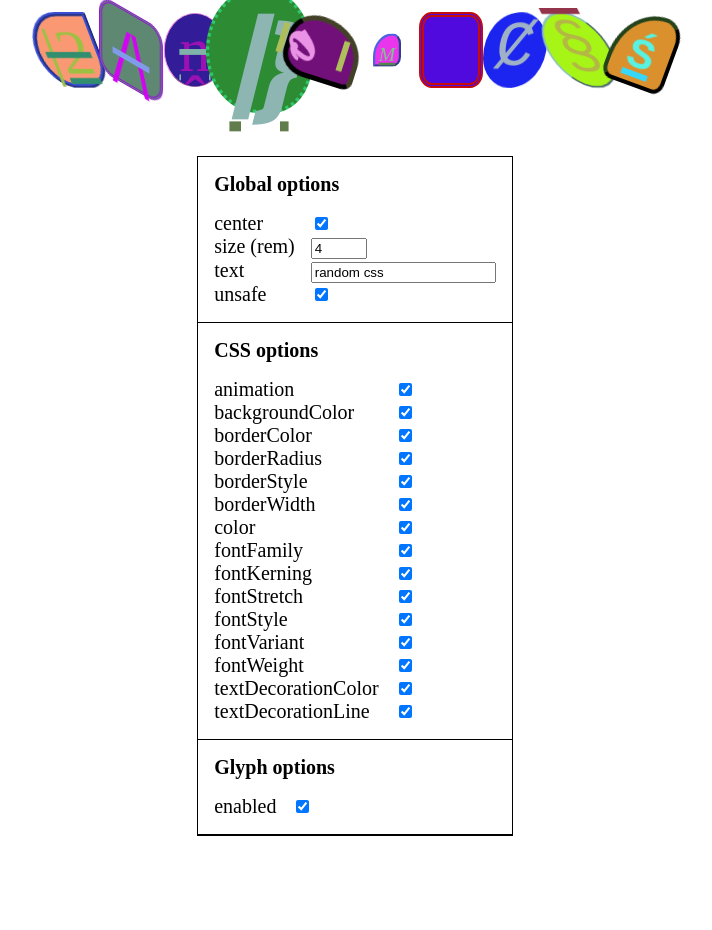
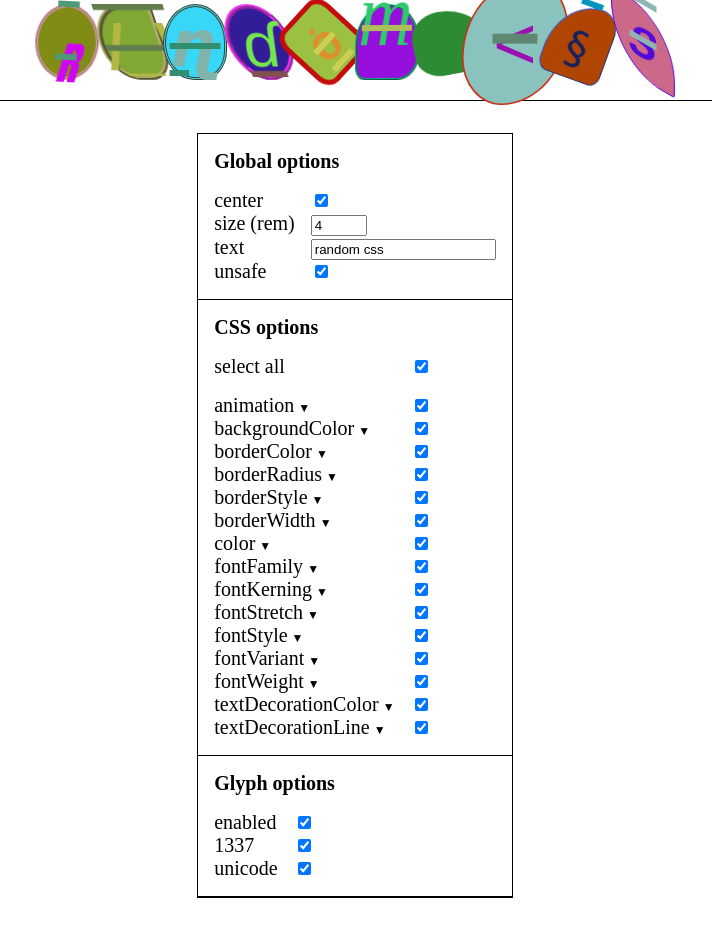
Before and after one commit to johnnytisdale/random-css, a React app: page / in a window 1280 px wide. Shown: the whole page, without its empty margins (285-997 px from the left). Before the commit the page ends 844 px from the top, so only its background shows below. Built offline with nearby package versions, Linux system fonts and the light colour scheme.

Commit message:
added 1337 and unicode options in glyph section of form

```diff
--- a/src/css/dev.css
+++ b/src/css/dev.css
@@ -1,12 +1,24 @@
+body {
+    margin: 0;
+}
+
 #app {
     text-align: center;
+}
+
+#top {
+    background-color: white;
+    border-bottom:    1px solid black;
+    padding-bottom:   1rem;
+    position:         sticky;
+    top:              0;
 }
 
 #dev-form {
     border:         1px solid black;
     display:        inline-block;
     font-size:      1.25rem;
-	margin-top:     4rem;
+	margin:         2rem 0;
 	text-align:     left;
 }
 
@@ -35,3 +47,23 @@
 #dev-form > .section > .options > .option > .label {
     padding-right: 1rem;
 }
+
+#select-all-css > div {
+    padding-bottom: 1rem;
+}
+
+.expandable:hover {
+    border-bottom: 1px dotted black;
+    border-top: 1px dotted black;
+    cursor: pointer;
+}
+
+.expandable:after {
+    content: "▼";
+    font-size: .75rem;
+    padding-left: .25rem;
+}
+
+.inactive {
+    color: gray;
+}
--- a/src/ts/CssOption.tsx
+++ b/src/ts/CssOption.tsx
@@ -32,7 +32,7 @@ export default abstract class CssOption extends React.Component <Props, State> {
     render() {
         return (
             <div className='option'>
-                <div className='label'>{this.props.name}</div>
+                <div className='label expandable'>{this.props.name}</div>
                 <div className='input'>
                     <input
                         type='checkbox'
--- a/src/ts/Form.tsx
+++ b/src/ts/Form.tsx
@@ -1,17 +1,19 @@
 //imports
 import * as React from "react";
-import RandomCSS from "./RandomCss";
-import CssOption from "./CssOption";
+import Checkbox   from "./Form/Checkbox";
+import RandomCSS  from "./RandomCss";
+import CssOption  from "./CssOption";
 
 //interfaces
 import {Options, defaultOptions} from './Options/Options';
-import CssOptions from "./Options/Randomizables/Css/CssOptions";
+import CssOptions                from "./Options/Randomizables/Css/CssOptions";
 
 //react component props
 interface Props {}
 
 //react component state
 interface State {
+    allCss:  boolean;
     options: Options;
 }
 
@@ -28,12 +30,54 @@ export default class Form extends React.Component <Props, State> {
         super(props);
 
         //initial state
-        this.state = {options: defaultOptions};
+        this.state = {
+            allCss:  true,
+            options: defaultOptions
+        };
+
+        //bind this to methods
+        this.areAllCssPropertiesEnabled = this.areAllCssPropertiesEnabled.bind(this);
+        this.toggleAllCss               = this.toggleAllCss.bind(this);
+        this.toggleCss                  = this.toggleCss.bind(this);
+    }
+
+    areAllCssPropertiesEnabled(): boolean {
+        let allEnabled = true;
+        Object.keys(defaultOptions.css).some(
+            (name: keyof CssOptions) => {
+                if (!this.state.options.css[name].enabled) {
+                    return allEnabled = false;
+                }
+            }
+        );
+        return allEnabled;
+    }
+
+    toggleAllCss(): void {
+        let options = this.state.options;
+        Object.keys(defaultOptions.css).map((name: keyof CssOptions) => {
+            options.css[name].enabled = !this.state.allCss;
+        });
+        this.setState({
+            allCss: !this.state.allCss,
+            options: options
+        });
+    }
+
+    //toggle randomization for an individual css property
+    toggleCss(name: keyof CssOptions): void {
+        let options = this.state.options;
+        options.css[name].enabled = !options.css[name].enabled;
+        this.setState({
+            allCss:  this.areAllCssPropertiesEnabled() ? true : false,
+            options: options
+        });
     }
 
     render(): React.ReactNode {
         return (
             <>
+                <div id="top">
                     <RandomCSS
                         center={this.state.options.global.center}
                         options={this.state.options}
@@ -41,6 +85,7 @@ export default class Form extends React.Component <Props, State> {
                         text={this.state.options.global.text}
                         unsafe={this.state.options.global.unsafe}
                     />
+                </div>
 
                 {/* dev form */}
                 <div id='dev-form'>
@@ -132,6 +177,20 @@ export default class Form extends React.Component <Props, State> {
                     <div className='section'>
                         <div className='title'>CSS options</div>
                         <div className='options'>
+
+                            {/* select all */}
+                            <div id='select-all-css' className='option'>
+                                <div className='label'>select all</div>
+                                <div className='input'>
+                                    <input
+                                        type='checkbox'
+                                        checked={this.state.allCss}
+                                        onChange={this.toggleAllCss}
+                                    />
+                                </div>
+                            </div>
+
+                            {/* individual properties */}
                             {
                                 Object.keys(defaultOptions.css).map((name: keyof CssOptions, i: number) => {
                                     return (
@@ -139,11 +198,7 @@ export default class Form extends React.Component <Props, State> {
                                             key={'CssOption-' + i}
                                             name={name}
                                             options={this.state.options.css[name]}
-                                            toggleEnabled={() => {
-                                                let options = this.state.options;
-                                                options.css[name].enabled = !options.css[name].enabled;
-                                                this.setState({options: options});
-                                            }}
+                                            toggleEnabled={() => this.toggleCss(name)}
                                         />
                                     );
                                 })
@@ -155,13 +210,12 @@ export default class Form extends React.Component <Props, State> {
                     <div className='section'>
                         <div className='title'>Glyph options</div>
                         <div className='options'>
-                            <div className='option'>
-                                <div className='label'>enabled</div>
-                                <div className='input'>
-                                    <input
-                                        type='checkbox'
+                            <Checkbox
+                                active={true}
                                 checked={this.state.options.glyph.enabled}
-                                        onChange={
+                                expandable={false}
+                                label="enabled"
+                                toggle={
                                     () => {
                                         let options = this.state.options;
                                         options.glyph.enabled = !options.glyph.enabled;
@@ -169,8 +223,32 @@ export default class Form extends React.Component <Props, State> {
                                     }
                                 }
                             />
-                                </div>
-                            </div>
+                            <Checkbox
+                                active={this.state.options.glyph.enabled}
+                                checked={this.state.options.glyph.leet}
+                                expandable={false}
+                                label="1337"
+                                toggle={
+                                    () => {
+                                        let options = this.state.options;
+                                        options.glyph.leet = !options.glyph.leet;
+                                        this.setState({options: options});
+                                    }
+                                }
+                            />
+                            <Checkbox
+                                active={this.state.options.glyph.enabled}
+                                checked={this.state.options.glyph.unicode}
+                                expandable={false}
+                                label="unicode"
+                                toggle={
+                                    () => {
+                                        let options = this.state.options;
+                                        options.glyph.unicode = !options.glyph.unicode;
+                                        this.setState({options: options});
+                                    }
+                                }
+                            />
                         </div>
                     </div>
 
--- /dev/null
+++ b/src/ts/Form/Checkbox.tsx
@@ -0,0 +1,58 @@
+//imports
+import * as React from "react";
+
+//react component props
+interface Props {
+    active:     boolean;
+    checked:    boolean;
+    expandable: boolean;
+    label:      string;
+    toggle:     React.ChangeEventHandler;
+}
+
+//react component state
+interface State {}
+
+//react component
+export default abstract class Checkbox extends React.Component <Props, State> {
+
+    //create new instance
+    constructor(props:Props) {
+
+        //allow access to this.props in constructor
+        super(props);
+
+        //initial state
+        this.state = {};
+
+    }
+
+    getClassName(): string {
+        let className = 'option';
+        if (!this.props.active) className += ' inactive';
+        return className;
+    }
+
+    getLabelClassName(): string {
+        let className = 'label';
+        if (this.props.expandable) className += ' expandable';
+        return className;
+    }
+
+    render() {
+        return (
+            <div className={this.getClassName()}>
+                <div className={this.getLabelClassName()}>{this.props.label}</div>
+                <div className='input'>
+                    <input
+                        type='checkbox'
+                        checked={this.props.checked}
+                        disabled={!this.props.active}
+                        onChange={this.props.toggle}
+                    />
+                </div>
+            </div>
+        );
+    }
+
+}
--- a/src/ts/Options/Options.ts
+++ b/src/ts/Options/Options.ts
@@ -140,7 +140,9 @@ const defaultOptions:Options = {
         }
     },
     glyph: {
-        enabled: true
+        enabled: true,
+        leet:    true,
+        unicode: true
     }
 }
 
--- a/src/ts/Options/Randomizables/GlyphOptions.ts
+++ b/src/ts/Options/Randomizables/GlyphOptions.ts
@@ -1,3 +1,6 @@
 import RandomizableOptions from "./RandomizableOptions";
 
-export default interface GlyphOptions extends RandomizableOptions {};
+export default interface GlyphOptions extends RandomizableOptions {
+    leet:    boolean;
+    unicode: boolean;
+};
--- a/src/ts/Randomizables/Glyph/Glyph.ts
+++ b/src/ts/Randomizables/Glyph/Glyph.ts
@@ -47,11 +47,28 @@ export default class Glyph extends Randomizable {
         return this.options.glyph;
     }
 
-    randomize() {
-        switch (this.getRandom(1,3)) {
-            case 1: this.value = this.getArrayElement(this.leet);       break;
-            case 2: this.value = this.getArrayElement(this.unicode);    break;
-            case 3: this.value = this.character;
+    randomize(): string {
+
+        const options = this.getOptions();
+
+        if (options.leet && options.unicode) {
+            switch (this.getRandom(1, 3)) {
+                case 1: this.value = this.getArrayElement(this.leet);    break;
+                case 2: this.value = this.getArrayElement(this.unicode); break;
+                case 3: this.value = this.character;
+            }
+        } else if (options.leet) {
+            switch (this.getRandom(1, 2)) {
+                case 1: this.value = this.getArrayElement(this.leet); break;
+                case 2: this.value = this.character;
+            }
+        } else if (options.unicode) {
+            switch (this.getRandom(1, 2)) {
+                case 1: this.value = this.getArrayElement(this.unicode); break;
+                case 2: this.value = this.character;
+            }
+        } else {
+            this.value = this.character;
         }
 
         return this.value;
--- a/src/ts/Randomizables/RandomizableFactory.ts
+++ b/src/ts/Randomizables/RandomizableFactory.ts
@@ -23,6 +23,10 @@ import TextDecorationLine   from './Css/Properties/TextDecorationLine';
 import CssOptions                   from '../Options/Randomizables/Css/CssOptions';
 import { Options, defaultOptions }  from '../Options/Options';
 
+//json
+import leet    from '../../json/leet.json';
+import unicode from '../../json/unicode.json'
+
 
 //define and export class
 export default class RandomizableFactory {
@@ -36,9 +40,15 @@ export default class RandomizableFactory {
     }
 
     public getRandomizables(character: string): Randomizable[] {
-        let randomizables: Randomizable[];
-        randomizables = Object.keys(this.options.css).map((name: keyof CssOptions) => this.make(name));
-        randomizables.push(this.make('glyph', character));
+        let randomizables: Randomizable[] = [];
+        Object.keys(this.options.css).some(
+            (name: keyof CssOptions) => {
+                let randomizable: Randomizable = this.make(name);
+                if (randomizable !== null) randomizables.push(randomizable);
+            }
+        );
+        let glyph = this.make('glyph', character);
+        if (glyph !== null) randomizables.push(glyph);
         return randomizables;
     }
 
@@ -59,9 +69,15 @@ export default class RandomizableFactory {
             case 'fontStyle':           return new FontStyle(this.options);
             case 'fontVariant':         return new FontVariant(this.options);
             case 'fontWeight':          return new FontWeight(this.options);
-            case 'glyph':               return new Glyph(character, this.options);
             case 'textDecorationColor': return new TextDecorationColor(this.options);
             case 'textDecorationLine':  return new TextDecorationLine(this.options);
+
+            case 'glyph':
+                if (leet.hasOwnProperty(character) && unicode.hasOwnProperty(character)) {
+                    return new Glyph(character, this.options);
+                } else {
+                    return null;
+                }
         }
     }
 }
```
Also changed, not shown: 1 other file (tests, documents, lock files or other folders). Lines whose indentation alone changed are shown as unchanged.
